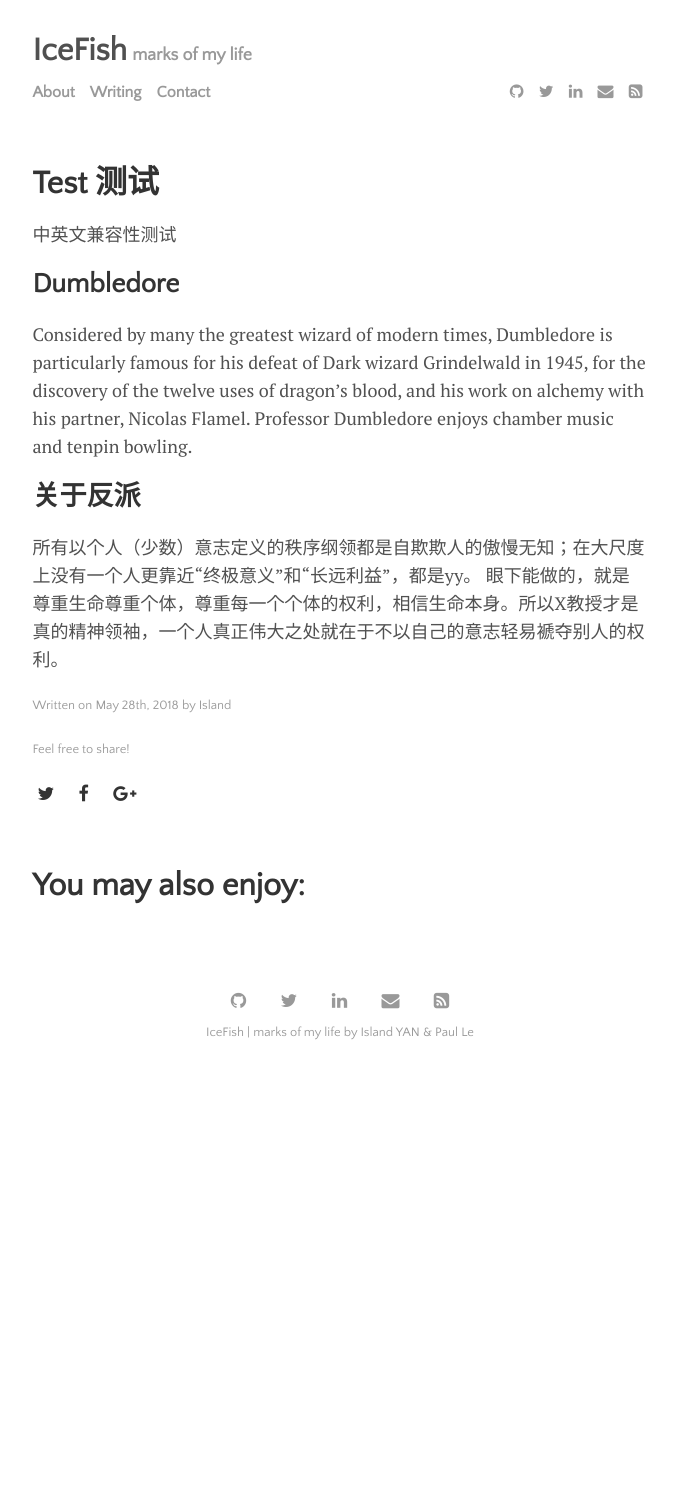
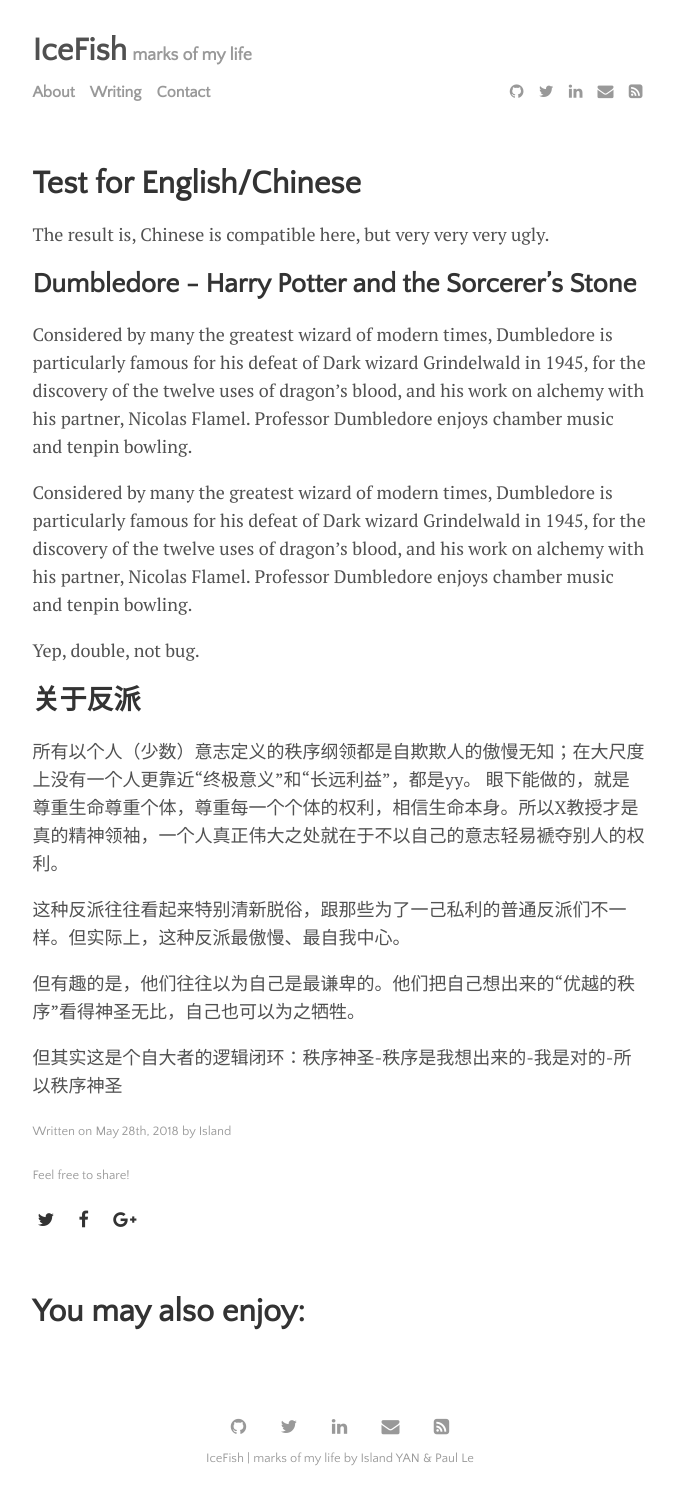
Before and after one commit to YANDaoyu/YANDaoyu.github.io, a Jekyll site: the page built from _posts/2018-05-28-test.md, in a window 1280 px wide. Shown: the whole page, without its empty margins (300-976 px from the left). Built offline with Jekyll 4.4.1, drawn with Linux system fonts in a browser that asks for light colours; before the commit the page ends 1078 px from its top, so only the background shows below that.

```diff
--- a/_posts/2018-05-28-test.md
+++ b/_posts/2018-05-28-test.md
@@ -1,15 +1,25 @@
 ---
 layout: post
-title: "Test 测试"
+title: "Test for English/Chinese"
 author: "Island"
 ---
 
-中英文兼容性测试
+The result is, Chinese is compatible here, but very very very ugly.
 
-## Dumbledore
+## Dumbledore - Harry Potter and the Sorcerer's Stone
 
 Considered by many the greatest wizard of modern times, Dumbledore is particularly famous for his defeat of Dark wizard Grindelwald in 1945, for the discovery of the twelve uses of dragon's blood, and his work on alchemy with his partner, Nicolas Flamel. Professor Dumbledore enjoys chamber music and tenpin bowling.
+
+Considered by many the greatest wizard of modern times, Dumbledore is particularly famous for his defeat of Dark wizard Grindelwald in 1945, for the discovery of the twelve uses of dragon's blood, and his work on alchemy with his partner, Nicolas Flamel. Professor Dumbledore enjoys chamber music and tenpin bowling.
+
+Yep, double, not bug.
 
 ## 关于反派
 
 所有以个人（少数）意志定义的秩序纲领都是自欺欺人的傲慢无知；在大尺度上没有一个人更靠近“终极意义”和“长远利益”，都是yy。 眼下能做的，就是尊重生命尊重个体，尊重每一个个体的权利，相信生命本身。所以X教授才是真的精神领袖，一个人真正伟大之处就在于不以自己的意志轻易褫夺别人的权利。
+
+这种反派往往看起来特别清新脱俗，跟那些为了一己私利的普通反派们不一样。但实际上，这种反派最傲慢、最自我中心。
+
+但有趣的是，他们往往以为自己是最谦卑的。他们把自己想出来的“优越的秩序”看得神圣无比，自己也可以为之牺牲。
+
+但其实这是个自大者的逻辑闭环：秩序神圣-秩序是我想出来的-我是对的-所以秩序神圣
```
